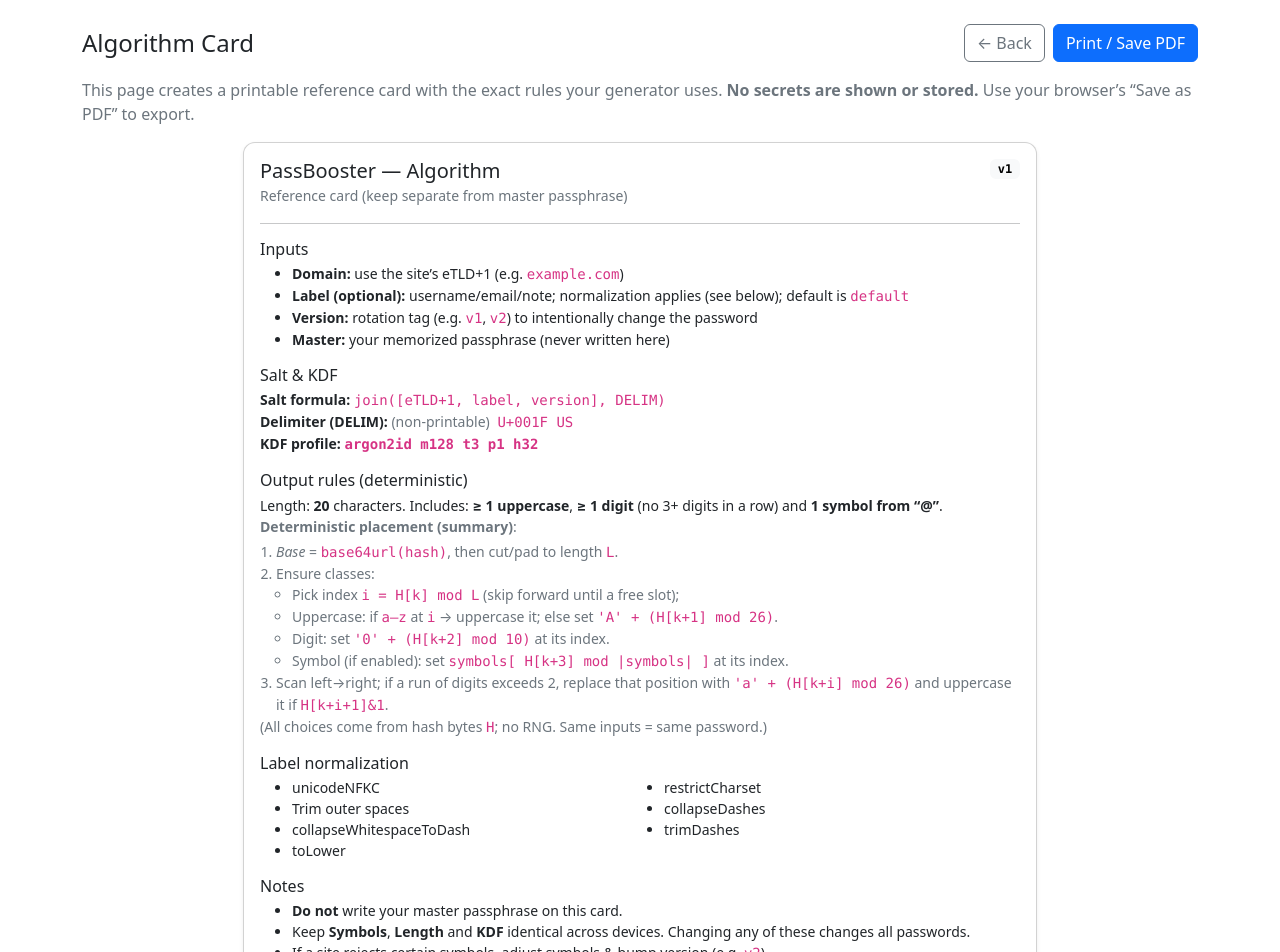
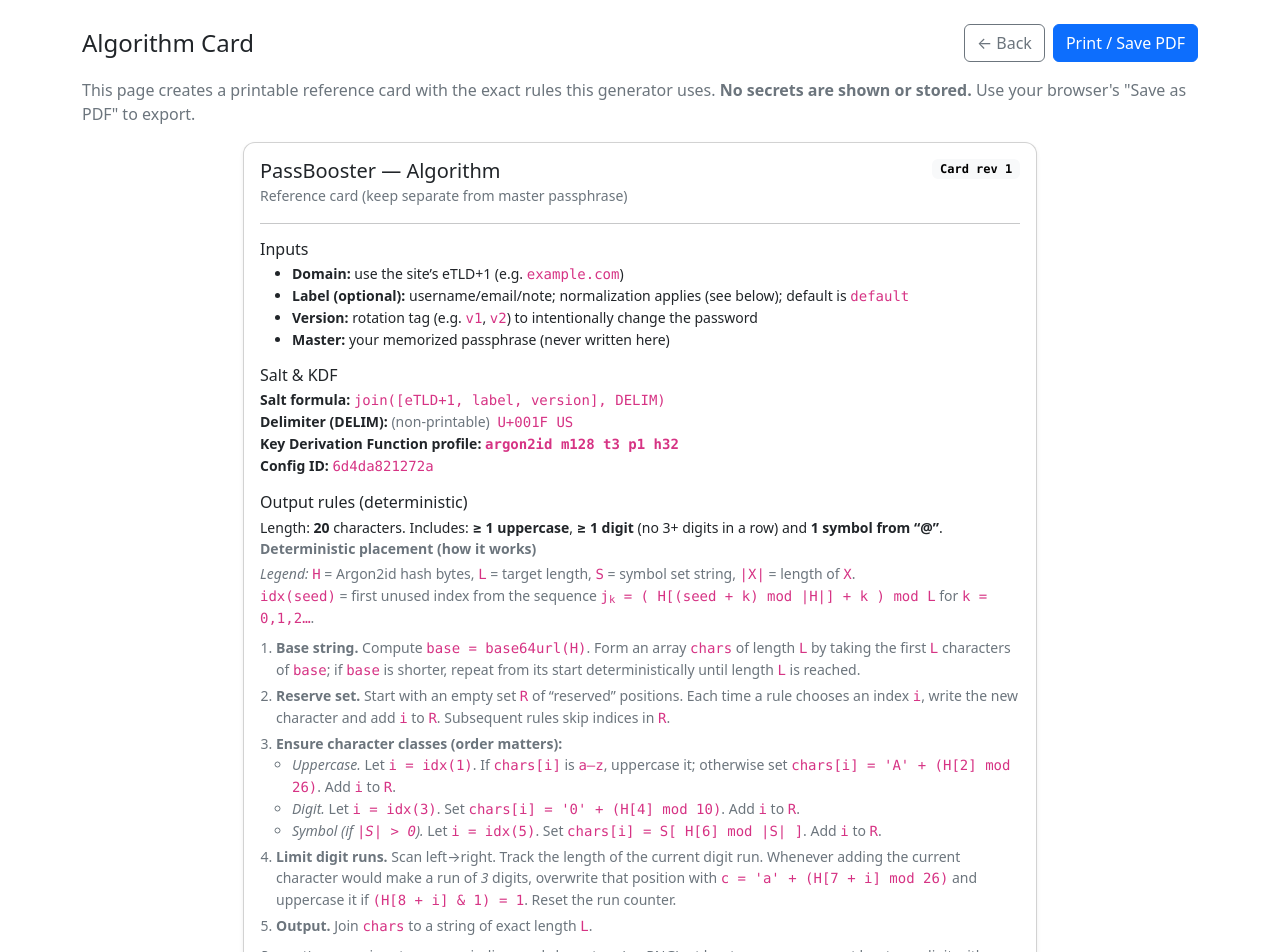
Before and after one commit to WebDevBooster/passbooster, a SvelteKit app: page /card in a window 1280 px wide. Shown: the top 952 px of the page. Built offline with nearby package versions, Linux system fonts and the light colour scheme.

Commit message:
Refine algo card.

```diff
--- a/src/routes/card/+page.svelte
+++ b/src/routes/card/+page.svelte
@@ -1,7 +1,6 @@
 <script>
     import { settings } from '$lib/stores.js';
     import { SALT_DELIM } from '$lib/derive.js';
-    import { onMount } from 'svelte';
 
     // live settings
     $: s = $settings;
@@ -65,9 +64,10 @@
         window.print();
     }
 
-    onMount(() => {
-        // nothing required; reserved for adding dynamic sizing controls
-    });
+    // Config ID for confirming at a glance that 2 devices use identical settings
+    let cfgId = '';
+    $: cfgStr = JSON.stringify({kdf:[s.memoryMiB,s.passes,s.parallelism,s.hashBytes], len:s.length, sym:s.symbols, delim:SALT_DELIM, steps:Object.entries(s.labelSteps||{}).filter(([,v])=>v).map(([k])=>k)});
+    $: crypto.subtle.digest('SHA-256', new TextEncoder().encode(cfgStr)).then(b => cfgId = Array.from(new Uint8Array(b)).slice(0,6).map(x => x.toString(16).padStart(2,'0')).join(''));
 </script>
 
 <svelte:head>
@@ -85,8 +85,8 @@
     </div>
 
     <p class="text-muted no-print mt-3">
-        This page creates a printable reference card with the exact rules your generator uses.
-        <strong>No secrets are shown or stored.</strong> Use your browser’s “Save as PDF” to export.
+        This page creates a printable reference card with the exact rules this generator uses.
+        <strong>No secrets are shown or stored.</strong> Use your browser's "Save as PDF" to export.
     </p>
 
     <!-- Screen preview (what will print) -->
@@ -98,7 +98,7 @@
                         <h2 class="h5 mb-0">PassBooster — Algorithm</h2>
                         <small class="text-muted">Reference card (keep separate from master passphrase)</small>
                     </div>
-                    <span class="badge text-bg-light">v1</span>
+                    <span class="badge text-bg-light">Card rev 1</span>
                 </header>
 
                 <hr class="my-3" />
@@ -129,7 +129,8 @@
                                     <code class="ms-1">{delimInfo.text}</code>
                                 {/if}
                             </div>
-                            <div><strong>KDF profile:</strong> <code class="fw-bold">{kdfProfile}</code></div>
+                            <div><strong>Key Derivation Function profile:</strong> <code class="fw-bold">{kdfProfile}</code></div>
+                            <div><strong>Config ID:</strong> <code>{cfgId || '—'}</code></div>
                         </div>
                     </div>
 
@@ -140,23 +141,77 @@
                             Length: <strong>{s.length}</strong> characters. Includes: <strong>≥ 1 uppercase</strong>, <strong>≥ 1 digit</strong> (no 3+ digits in a row) and <strong>{symbolNote}</strong>.
                         </div>
 
-                        <!-- brief "how it works" summary -->
+                        <!-- Deterministic placement (full summary) -->
                         <div class="small text-muted">
-                            <strong>Deterministic placement (summary)</strong>:
-                            <ol class="mb-0 mt-1 ps-3">
-                                <li><em>Base</em> = <code>base64url(hash)</code>, then cut/pad to length <code>L</code>.</li>
-                                <li>Ensure classes:
+                            <strong>Deterministic placement (how it works)</strong>
+
+                            <!-- Legend / definitions -->
+                            <div class="mt-1">
+                                <em>Legend:</em>
+                                <code>H</code> = Argon2id hash bytes,
+                                <code>L</code> = target length,
+                                <code>S</code> = symbol set string,
+                                <code>|X|</code> = length of <code>X</code>.
+                                <br />
+                                <code>idx(seed)</code> = first unused index from the sequence
+                                <code>j<sub>k</sub> = ( H[(seed + k) mod |H|] + k ) mod L</code> for <code>k = 0,1,2…</code>.
+                            </div>
+
+                            <!-- Procedure -->
+                            <ol class="mb-0 mt-2 ps-3">
+                                <li>
+                                    <strong>Base string.</strong>
+                                    Compute <code>base = base64url(H)</code>. Form an array <code>chars</code> of length <code>L</code> by
+                                    taking the first <code>L</code> characters of <code>base</code>; if <code>base</code> is shorter, repeat from its
+                                    start deterministically until length <code>L</code> is reached.
+                                </li>
+
+                                <li class="mt-1">
+                                    <strong>Reserve set.</strong> Start with an empty set <code>R</code> of “reserved” positions. Each time a rule
+                                    chooses an index <code>i</code>, write the new character and add <code>i</code> to <code>R</code>. Subsequent rules
+                                    skip indices in <code>R</code>.
+                                </li>
+
+                                <li class="mt-1">
+                                    <strong>Ensure character classes (order matters):</strong>
                                     <ul class="mb-0 ps-3">
-                                        <li>Pick index <code>i = H[k] mod L</code> (skip forward until a free slot);</li>
-                                        <li>Uppercase: if <code>a–z</code> at <code>i</code> → uppercase it; else set <code>'A' + (H[k+1] mod 26)</code>.</li>
-                                        <li>Digit: set <code>'0' + (H[k+2] mod 10)</code> at its index.</li>
-                                        <li>Symbol (if enabled): set <code>symbols[ H[k+3] mod |symbols| ]</code> at its index.</li>
+                                        <li>
+                                            <em>Uppercase.</em> Let <code>i = idx(1)</code>.
+                                            If <code>chars[i]</code> is <code>a–z</code>, uppercase it; otherwise set
+                                            <code>chars[i] = 'A' + (H[2] mod 26)</code>. Add <code>i</code> to <code>R</code>.
+                                        </li>
+                                        <li>
+                                            <em>Digit.</em> Let <code>i = idx(3)</code>.
+                                            Set <code>chars[i] = '0' + (H[4] mod 10)</code>. Add <code>i</code> to <code>R</code>.
+                                        </li>
+                                        <li>
+                                            <em>Symbol (if <code>|S| &gt; 0</code>).</em> Let <code>i = idx(5)</code>.
+                                            Set <code>chars[i] = S[ H[6] mod |S| ]</code>. Add <code>i</code> to <code>R</code>.
+                                        </li>
                                     </ul>
                                 </li>
-                                <li>Scan left→right; if a run of digits exceeds 2, replace that position with
-                                    <code>'a' + (H[k+i] mod 26)</code> and uppercase it if <code>H[k+i+1]&1</code>.</li>
+
+                                <li class="mt-1">
+                                    <strong>Limit digit runs.</strong>
+                                    Scan left→right. Track the length of the current digit run.
+                                    Whenever adding the current character would make a run of <em>3</em> digits,
+                                    overwrite that position with
+                                    <code>c = 'a' + (H[7 + i] mod 26)</code> and uppercase it if <code>(H[8 + i] &amp; 1) = 1</code>.
+                                    Reset the run counter.
+                                </li>
+
+                                <li class="mt-1">
+                                    <strong>Output.</strong> Join <code>chars</code> to a string of exact length <code>L</code>.
+                                </li>
                             </ol>
-                            (All choices come from hash bytes <code>H</code>; no RNG. Same inputs = same password.)
+
+                            <!-- Properties / invariants -->
+                            <div class="mt-2">
+                                <em>Properties:</em>
+                                same inputs ⇒ same indices and characters (no RNG); at least one uppercase; at least one digit with no 3+ consecutive digits; at least one symbol if <code>|S|&gt;0</code>.
+                                Changing any of <em>Domain</em>, <em>Label</em> (after normalization), <em>Version</em>, <em>KDF profile</em>,
+                                <em>Length</em>, or <em>Symbol set (including order)</em> produces a different password.
+                            </div>
                         </div>
                     </div>
 
@@ -178,9 +233,8 @@
                     <div class="col-12">
                         <h3 class="h6 mb-1">Notes</h3>
                         <ul class="mb-0 small">
-                            <li><strong>Do not</strong> write your master passphrase on this card.</li>
-                            <li>Keep <strong>Symbols</strong>, <strong>Length</strong> and <strong>KDF</strong> identical across devices. Changing any of these changes all passwords.</li>
-                            <li>If a site rejects certain symbols, adjust symbols &amp; bump version (e.g. <code>v2</code>).</li>
+                            <li>Keep <strong>Symbols</strong>, <strong>Length</strong> + <strong>KDF</strong> identical across devices. Changing any of these changes all passwords.</li>
+                            <li><strong>Config ID</strong> makes it easy to confirm at a glance that 2 devices use identical settings.</li>
                         </ul>
                     </div>
                 </div>
@@ -189,7 +243,7 @@
     </section>
 
     <div class="text-center mt-3 no-print">
-        <small class="text-muted">Tip: choose “Save as PDF” in the print dialog.</small>
+        <small class="text-muted">Tip: choose "Save as PDF" in the print dialog.</small>
     </div>
 </main>
 
@@ -240,7 +294,7 @@
         .container {
             max-width: none !important;
             width: 100% !important;
-            margin-top: 10mm !important;
+            margin-top: 0 !important;
         }
 
         /* Expand the print area to fill the page nicely */
```
